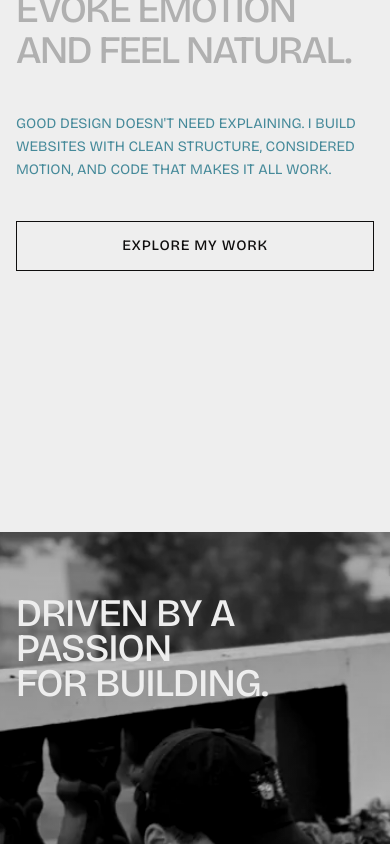
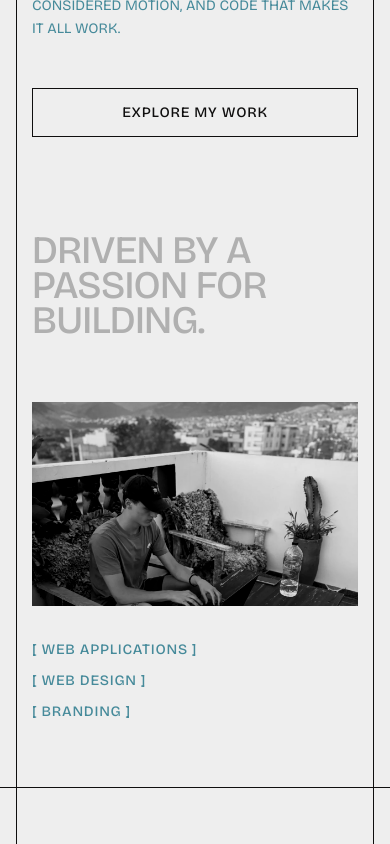
Before and after one commit to VilemB/vilembarnet, a Next.js app: page / in a window 390 px wide. Shown: the part 1156-2000 px from the top of the page. Built offline with nearby package versions, Linux system fonts and the light colour scheme.

Commit message:
better structure

```diff
--- a/src/components/sections/DesignEthos.tsx
+++ b/src/components/sections/DesignEthos.tsx
@@ -57,7 +57,9 @@ export default function DesignEthos() {
 
     return (
         <section ref={sectionRef} className="ethos-section">
-            <div className="padding-section ethos-grid">
+            <div className="ethos-container">
+                <div className="ethos-line-top" />
+                <div className="ethos-grid">
                     <div className="ethos-top-left">
                         <h2 ref={headingRef} className="ethos-heading">
                             {words.map((word, i) => (
@@ -82,6 +84,7 @@ export default function DesignEthos() {
                         </div>
                     </div>
                 </div>
+            </div>
         </section>
     );
 }
--- a/src/components/sections/DrivenSection.tsx
+++ b/src/components/sections/DrivenSection.tsx
@@ -1,7 +1,7 @@
 "use client";
 
 import { useRef } from "react";
-import Image from "next/image";
+import PixelatedPhoto from "@/components/PixelatedPhoto";
 import gsap from "gsap";
 import { ScrollTrigger } from "gsap/ScrollTrigger";
 import { useGSAP } from "@gsap/react";
@@ -12,68 +12,72 @@ if (typeof window !== "undefined") {
 
 export default function DrivenSection() {
     const sectionRef = useRef<HTMLElement>(null);
-    const bgImageRef = useRef<HTMLDivElement>(null);
     const headingRef = useRef<HTMLHeadingElement>(null);
+    const contentRef = useRef<HTMLDivElement>(null);
+
+    const text = "DRIVEN BY A PASSION FOR BUILDING.";
+    const words = text.split(" ");
 
     useGSAP(() => {
-        if (!bgImageRef.current || !sectionRef.current) return;
+        const wordsElements = headingRef.current?.querySelectorAll(".driven-word");
+        if (!wordsElements || wordsElements.length === 0) return;
 
-        gsap.fromTo(bgImageRef.current,
-            { yPercent: -20 },
-            {
-                yPercent: 0,
-                ease: "none",
+        const tl = gsap.timeline({
             scrollTrigger: {
                 trigger: sectionRef.current,
-                    start: "top bottom",
-                    end: "bottom top",
-                    scrub: true,
-                },
+                start: "top 85%",
+                end: "top 20%",
+                scrub: 1,
             }
-        );
+        });
 
-        gsap.fromTo(headingRef.current,
-            { y: 50, opacity: 0 },
+        tl.to(wordsElements, {
+            color: "#0F0E0E",
+            stagger: 0.1,
+            ease: "power2.out",
+        });
+
+        if (contentRef.current) {
+            gsap.fromTo(contentRef.current,
+                { y: 40, opacity: 0 },
                 {
                     y: 0,
                     opacity: 1,
                     duration: 1.2,
                     ease: "power4.out",
                     scrollTrigger: {
-                    trigger: headingRef.current,
-                    start: "top 92%",
+                        trigger: contentRef.current,
+                        start: "top 90%",
                     }
                 }
             );
-
+        }
     }, { scope: sectionRef });
 
     return (
         <section ref={sectionRef} className="driven-section">
-            <div ref={bgImageRef} className="driven-bg">
-                <Image
-                    src="/website/vilem.webp"
-                    alt="Vilem Barnet"
-                    fill
-                    priority
-                    className="object-cover"
-                />
-            </div>
+            <div className="driven-container">
+                <div className="driven-inner">
+                    <h2 ref={headingRef} className="driven-heading">
+                        {words.map((word, i) => (
+                            <span key={i} className="driven-word" style={{ color: "#B0B0B0" }}>
+                                {word}{" "}
+                            </span>
+                        ))}
+                    </h2>
 
-            <div className="driven-overlay"></div>
-
-            <div className="padding-section driven-content">
-                <div className="driven-top">
-                    <h2 ref={headingRef} className="driven-heading">
-                        DRIVEN BY A PASSION<br />FOR BUILDING.
-                    </h2>
-                </div>
-
-                <div className="driven-bottom">
-                    <div className="driven-bottom-left">
+                    <div ref={contentRef} className="driven-grid">
+                        <div className="driven-services">
                             <div className="driven-service">[ WEB APPLICATIONS ]</div>
                             <div className="driven-service">[ WEB DESIGN ]</div>
                             <div className="driven-service">[ BRANDING ]</div>
+                        </div>
+
+                        <PixelatedPhoto
+                            src="/website/vilem.webp"
+                            alt="Vilem Barnet"
+                            className="driven-photo"
+                        />
                     </div>
                 </div>
             </div>
--- a/src/styles/globals.css
+++ b/src/styles/globals.css
@@ -451,51 +451,36 @@ section {
 
 .driven-section {
   position: relative;
-  height: 110vh;
   width: 100%;
-  overflow: hidden;
-  display: flex;
-  flex-direction: column;
+  background-color: var(--color-light);
 }
 
-.driven-bg {
-  position: absolute;
-  top: 0;
-  left: 0;
+.driven-container {
+  position: relative;
   width: 100%;
-  height: 125%;
-  z-index: -2;
 }
 
-.driven-bg img {
-  filter: grayscale(100%) contrast(1.1) brightness(0.9);
-  object-position: center;
+.driven-container::before,
+.driven-container::after {
+  content: '';
+  position: absolute;
+  width: 1px;
+  background-color: var(--color-dark);
+  top: 0;
+  bottom: 0;
+  z-index: 1;
 }
 
-@media (max-width: 720px) {
-  .driven-bg img {
-    object-position: 25% center;
-  }
+.driven-container::before {
+  left: 4rem;
 }
 
-.driven-overlay {
-  position: absolute;
-  top: 0;
-  left: 0;
-  width: 100%;
-  height: 100%;
-  background: linear-gradient(to bottom, rgba(0, 0, 0, 0.25) 0%, rgba(0, 0, 0, 0) 50%, rgba(0, 0, 0, 0.25) 100%);
-  z-index: -1;
+.driven-container::after {
+  right: 4rem;
 }
 
-.driven-content {
-  position: relative;
-  z-index: 1;
-  height: 100%;
-  display: flex;
-  flex-direction: column;
-  justify-content: space-between;
-  color: var(--color-light);
+.driven-inner {
+  padding: 6rem 8rem;
 }
 
 .driven-heading {
@@ -504,18 +489,18 @@ section {
   font-weight: 500;
   text-transform: uppercase;
   letter-spacing: -0.02em;
-  margin-top: 2rem;
+  color: var(--color-dark);
+  margin: 0 0 4rem 0;
 }
 
-.driven-bottom {
-  display: flex;
-  justify-content: space-between;
-  align-items: flex-end;
-  width: 100%;
-  margin-bottom: 2rem;
+.driven-grid {
+  display: grid;
+  grid-template-columns: 1fr 2fr;
+  gap: 4rem;
+  align-items: end;
 }
 
-.driven-bottom-left {
+.driven-services {
   display: flex;
   flex-direction: column;
   gap: 0.5rem;
@@ -526,27 +511,68 @@ section {
   font-weight: 500;
   text-transform: uppercase;
   letter-spacing: 0.05em;
-  opacity: 0.9;
+  color: var(--color-accent);
 }
 
+.driven-word {
+  display: inline-block;
+  white-space: pre;
+  transition: color 0.1s ease;
+}
+
+.driven-photo {
+  width: 100%;
+  aspect-ratio: 16 / 10;
+  filter: grayscale(100%) contrast(1.1) brightness(0.9);
+}
+
+@media (max-width: 1024px) {
+  .driven-container::before {
+    left: 2rem;
+  }
+
+  .driven-container::after {
+    right: 2rem;
+  }
+
+  .driven-inner {
+    padding: 4rem;
+  }
+}
 
 @media (max-width: 900px) {
-  .driven-section {
-    height: 100vh;
-  }
-
   .driven-heading {
     font-size: clamp(2rem, 10vw, 5rem);
   }
 }
 
 @media (max-width: 720px) {
-  .driven-bottom {
-    flex-direction: column;
-    align-items: flex-start;
-    gap: 3rem;
+  .driven-grid {
+    grid-template-columns: 1fr;
+    gap: 2rem;
   }
 
+  .driven-services {
+    order: 2;
+  }
+
+  .driven-photo {
+    order: 1;
+  }
+}
+
+@media (max-width: 480px) {
+  .driven-container::before {
+    left: 1rem;
+  }
+
+  .driven-container::after {
+    right: 1rem;
+  }
+
+  .driven-inner {
+    padding: 3rem 2rem;
+  }
 }
 
 
@@ -881,11 +907,6 @@ section {
     gap: 2rem;
   }
 
-  .footer-container::before,
-  .footer-container::after {
-    top: 2rem;
-  }
-
   .footer-container::before {
     left: 2rem;
   }
@@ -938,8 +959,6 @@ section {
 
 @media (max-width: 480px) {
 
-  .footer-container::before,
-  .footer-container::after,
   .footer-line-top {
     top: 1rem;
   }
@@ -1085,11 +1104,42 @@ section.work {
 }
 
 .ethos-section {
-  min-height: 100svh;
-  display: flex;
-  align-items: center;
   background-color: var(--color-light);
   overflow: hidden;
+}
+
+.ethos-container {
+  position: relative;
+  width: 100%;
+}
+
+.ethos-container::before,
+.ethos-container::after {
+  content: '';
+  position: absolute;
+  width: 1px;
+  background-color: var(--color-dark);
+  top: 0;
+  bottom: 0;
+  z-index: 1;
+}
+
+.ethos-container::before {
+  left: 4rem;
+}
+
+.ethos-container::after {
+  right: 4rem;
+}
+
+.ethos-line-top {
+  position: absolute;
+  top: 0;
+  left: 0;
+  right: 0;
+  height: 1px;
+  background-color: var(--color-dark);
+  z-index: 2;
 }
 
 .ethos-grid {
@@ -1100,6 +1150,7 @@ section.work {
   height: auto;
   gap: 6rem 4rem;
   align-items: start;
+  padding: 6rem 8rem;
 }
 
 .ethos-top-left {
@@ -1148,10 +1199,19 @@ section.work {
 }
 
 @media (max-width: 1024px) {
+  .ethos-container::before {
+    left: 2rem;
+  }
+
+  .ethos-container::after {
+    right: 2rem;
+  }
+
   .ethos-grid {
     grid-template-columns: 1fr;
     grid-template-rows: auto auto auto;
     gap: 3rem;
+    padding: 4rem;
   }
 
   .ethos-top-left {
@@ -1177,25 +1237,24 @@ section.work {
 }
 
 @media (max-width: 720px) {
-  .ethos-section {
-    min-height: 100svh;
-    padding-top: 4rem;
-    padding-bottom: 4rem;
-  }
-
   .ethos-heading {
     font-size: clamp(2rem, 10vw, 4rem);
     max-width: 100%;
   }
+}
+
+@media (max-width: 480px) {
+  .ethos-container::before {
+    left: 1rem;
+  }
+
+  .ethos-container::after {
+    right: 1rem;
+  }
 
   .ethos-grid {
     gap: 3rem;
-  }
-}
-
-@media (max-width: 480px) {
-  .ethos-grid {
-    gap: 2.5rem;
+    padding: 3rem 2rem;
   }
 
   .ethos-text {
```
Lines whose indentation alone changed are shown as unchanged.
